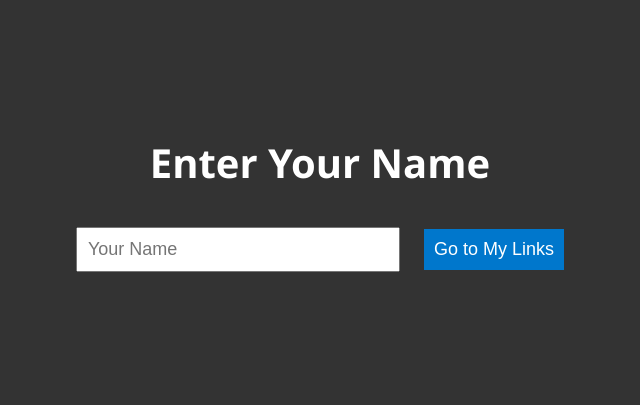
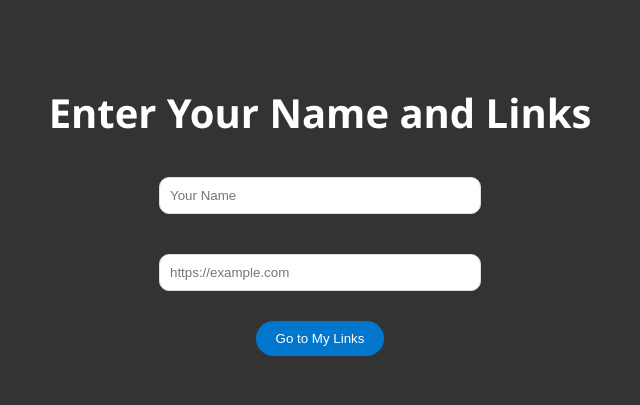
Before and after one commit to crsbo/my-links-app, a Flask app: page / in a window 1280 px wide. Shown: the top 405 px of the page, without its empty margins (320-960 px from the left). Run offline with Flask 3, Linux system fonts and the light colour scheme.

Commit message:
Update index.html

```diff
--- a/templates/index.html
+++ b/templates/index.html
@@ -7,37 +7,68 @@
         body {
             font-family: 'Segoe UI', sans-serif;
             background: #333;
-            color: #fff;
+            color: white;
             text-align: center;
-            padding: 100px 0;
+            padding: 50px;
         }
         h1 {
             font-size: 40px;
+            color: #fff;
         }
-        input, button {
-            font-size: 18px;
+        .input-container {
+            margin-bottom: 20px;
+        }
+        .input-field {
             padding: 10px;
             margin: 10px;
+            width: 300px;
+            border-radius: 10px;
+            border: 1px solid #ddd;
         }
-        input {
-            width: 300px;
-        }
-        button {
+        .submit-btn {
+            padding: 10px 20px;
             background-color: #0077cc;
             color: white;
             border: none;
+            border-radius: 25px;
             cursor: pointer;
+            transition: background-color 0.3s ease;
         }
-        button:hover {
+        .submit-btn:hover {
+            background-color: #005fa3;
+        }
+        .bio-url {
+            font-size: 20px;
+            background-color: #0077cc;
+            color: white;
+            padding: 15px;
+            border-radius: 25px;
+            margin-top: 20px;
+            display: inline-block;
+            text-decoration: none;
+            transition: background-color 0.3s ease;
+        }
+        .bio-url:hover {
             background-color: #005fa3;
         }
     </style>
 </head>
 <body>
-    <h1>Enter Your Name</h1>
+    <h1>Enter Your Name and Links</h1>
+
     <form action="/add_links" method="POST">
-        <input type="text" name="username" placeholder="Your Name" required>
-        <button type="submit">Go to My Links</button>
+        <div class="input-container">
+            <input type="text" name="username" class="input-field" placeholder="Your Name" required>
+        </div>
+        <div class="input-container">
+            <input type="text" name="url" class="input-field" placeholder="https://example.com" required>
+        </div>
+        <button type="submit" class="submit-btn">Go to My Links</button>
     </form>
+
+    {% if bio_url %}
+        <h2>Your Bio Link:</h2>
+        <a href="{{ bio_url }}" target="_blank" class="bio-url">{{ bio_url }}</a>
+    {% endif %}
 </body>
 </html>
```
